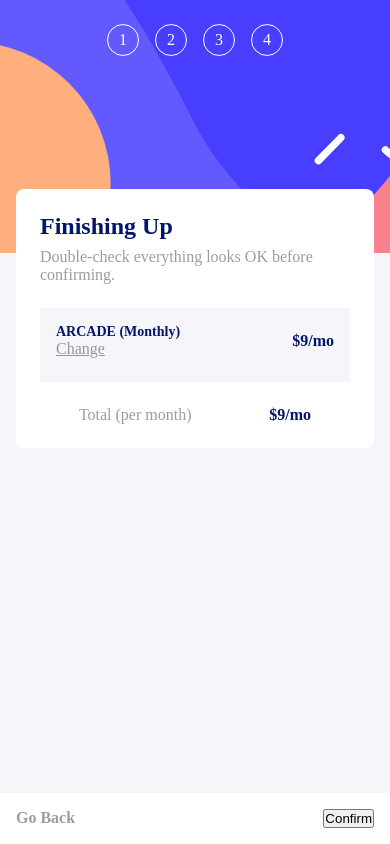
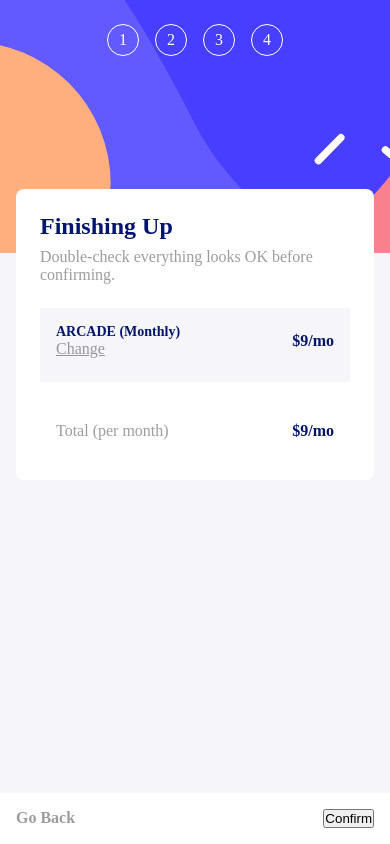
Before and after one commit to nkululek0/multi-step-form, a React (Vite) app: page /finishing-up in a window 390 px wide. Built offline with nearby package versions, Linux system fonts and the light colour scheme.

Commit message:
(Update): mobile-styling -> ensures that finishing up component total section is spaced out properly

```diff
--- a/src/components/finishing-up/Finishing-Up.module.css
+++ b/src/components/finishing-up/Finishing-Up.module.css
@@ -86,7 +86,8 @@
 
     .add-ons-total {
         display: flex;
-        justify-content: space-around;
+        justify-content: space-between;
+        padding: 1rem;
 
         span:nth-child(1) {
             color: var(--light-grey);
```
